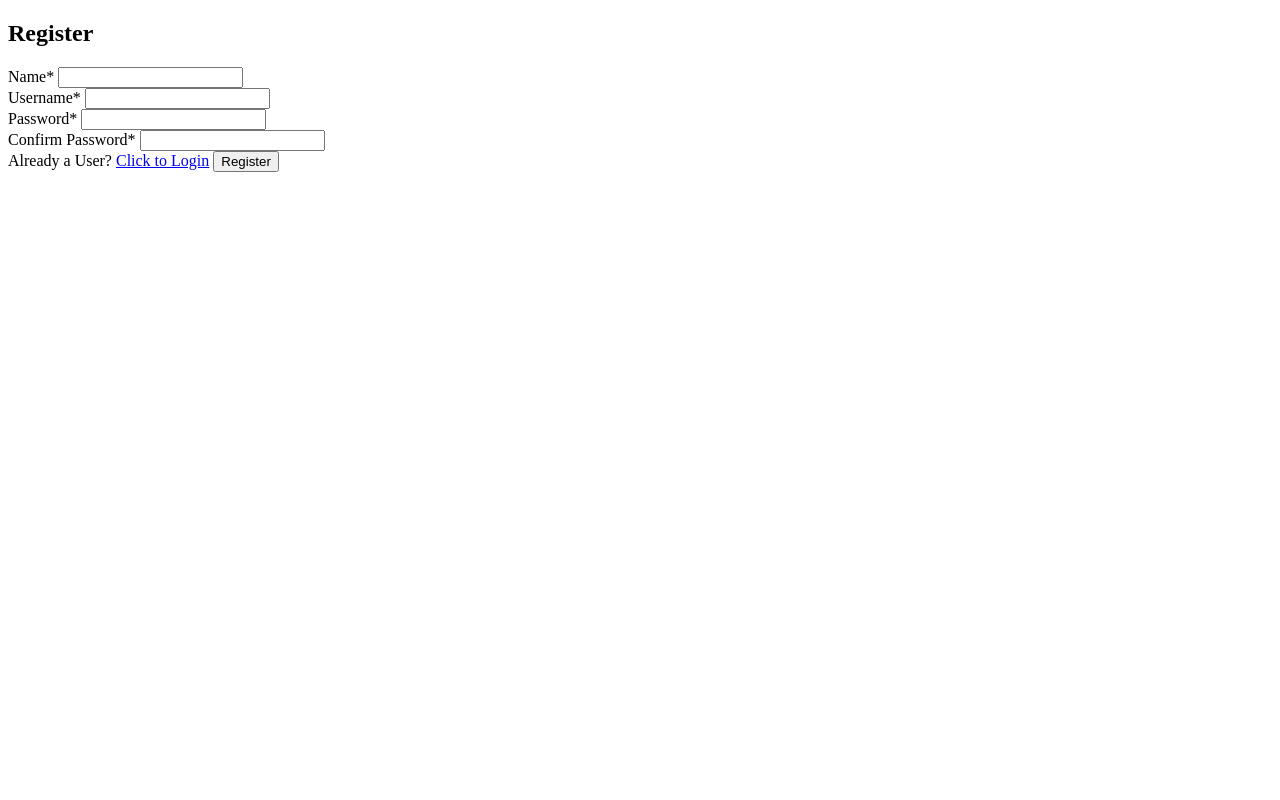
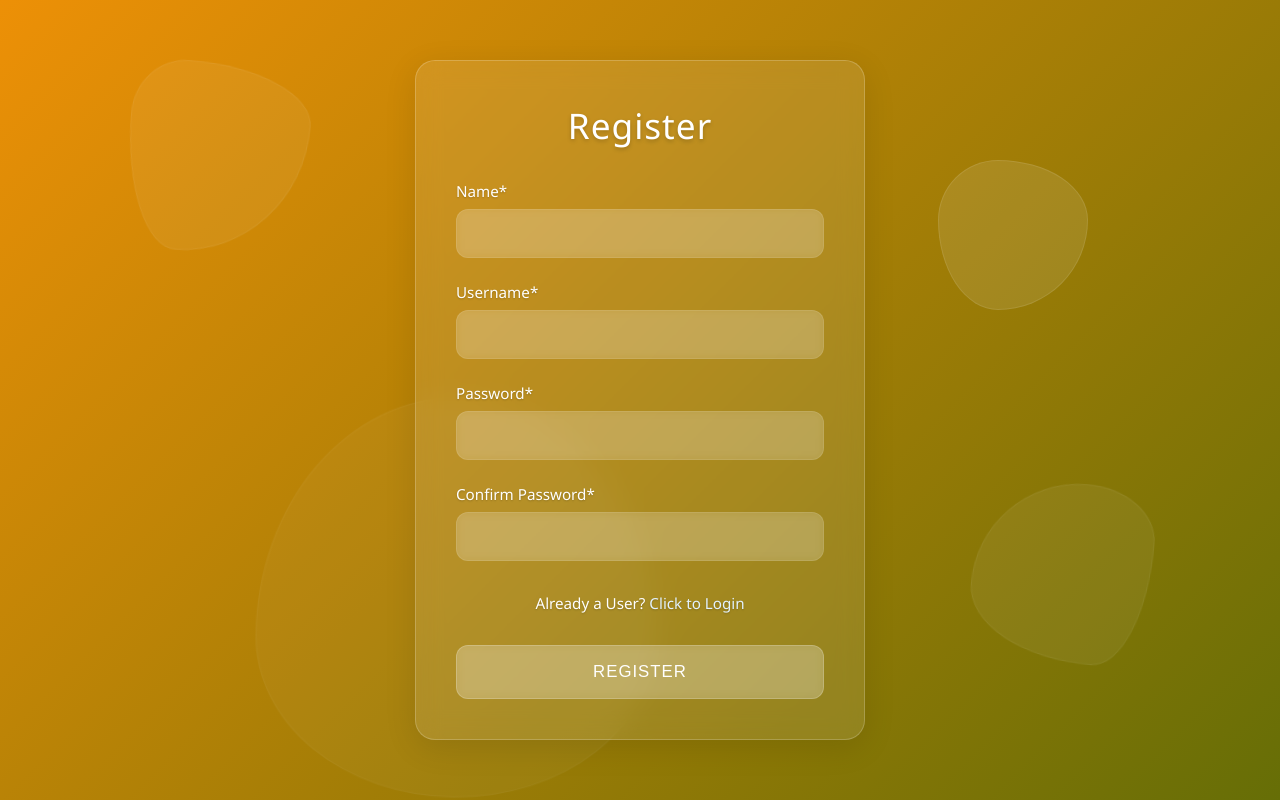
Before and after one commit to L-O-R/to_do, a plain HTML site: page registeration.html in a window 1280 px wide. Drawn offline with Linux system fonts and the light colour scheme.

Commit message:
added login and registeration css

```diff
--- a/registeration.html
+++ b/registeration.html
@@ -9,6 +9,10 @@
 </head>
 
 <body>
+    <div class="shape"></div>
+    <div class="shape"></div>
+    <div class="shape"></div>
+    <div class="shape"></div>
     <section>
         <h1>Register</h1>
         <form>
--- a/style/login.css
+++ b/style/login.css
@@ -0,0 +1,205 @@
+* {
+    margin: 0;
+    padding: 0;
+    box-sizing: border-box;
+}
+
+body {
+    font-family: 'Arial', sans-serif;
+    min-height: 100vh;
+    background: linear-gradient(135deg, #667eea 0%, #764ba2 100%);
+    display: flex;
+    justify-content: center;
+    align-items: center;
+    overflow: hidden;
+    position: relative;
+}
+
+body::before,
+body::after {
+    content: '';
+    position: absolute;
+    width: 300px;
+    height: 300px;
+    border-radius: 50%;
+    background: rgba(255, 255, 255, 0.1);
+    animation: float 6s ease-in-out infinite;
+    z-index: -1;
+}
+
+body::before {
+    top: 10%;
+    left: 10%;
+    animation-delay: 0s;
+}
+
+body::after {
+    bottom: 10%;
+    right: 10%;
+    animation-delay: 3s;
+}
+
+@keyframes float {
+
+    0%,
+    100% {
+        transform: translateY(0px) scale(1);
+        opacity: 0.3;
+    }
+
+    50% {
+        transform: translateY(-20px) scale(1.1);
+        opacity: 0.6;
+    }
+}
+
+section {
+    background: rgba(255, 255, 255, 0.1);
+    backdrop-filter: blur(10px);
+    border: 1px solid rgba(255, 255, 255, 0.2);
+    border-radius: 20px;
+    padding: 2rem;
+    width: 90%;
+    max-width: 400px;
+    box-shadow: 0 8px 32px rgba(0, 0, 0, 0.1);
+}
+
+@keyframes pulse {
+
+    0%,
+    100% {
+        transform: scale(1);
+        box-shadow: 0 8px 32px rgba(0, 0, 0, 0.1);
+    }
+
+    50% {
+        transform: scale(1.02);
+        box-shadow: 0 12px 40px rgba(0, 0, 0, 0.15);
+    }
+}
+
+h1 {
+    color: white;
+    text-align: center;
+    margin-bottom: 2rem;
+    font-weight: 300;
+    letter-spacing: 2px;
+    text-shadow: 0 2px 4px rgba(0, 0, 0, 0.3);
+}
+
+form {
+    display: flex;
+    flex-direction: column;
+    gap: 1.5rem;
+}
+
+div {
+    display: flex;
+    flex-direction: column;
+    gap: 0.5rem;
+}
+
+label {
+    color: white;
+    font-size: 0.9rem;
+    font-weight: 300;
+    text-shadow: 0 1px 2px rgba(0, 0, 0, 0.3);
+}
+
+input {
+    padding: 0.8rem 1rem;
+    border: none;
+    border-radius: 10px;
+    background: rgba(255, 255, 255, 0.15);
+    backdrop-filter: blur(5px);
+    color: white;
+    font-size: 1rem;
+    border: 1px solid rgba(255, 255, 255, 0.1);
+    transition: all 0.3s ease;
+}
+
+input:focus {
+    outline: none;
+    background: rgba(255, 255, 255, 0.25);
+    border: 1px solid rgba(255, 255, 255, 0.3);
+    transform: translateY(-2px);
+}
+
+input::placeholder {
+    color: rgba(255, 255, 255, 0.7);
+}
+
+span {
+    color: white;
+    text-align: center;
+    font-size: 0.9rem;
+    text-shadow: 0 1px 2px rgba(0, 0, 0, 0.3);
+}
+
+a {
+    color: #e3f2fd;
+    text-decoration: none;
+    transition: color 0.3s ease;
+}
+
+a:hover {
+    color: #bbdefb;
+    text-decoration: underline;
+}
+
+.login_btn {
+    padding: 0.8rem 2rem;
+    border: none;
+    border-radius: 10px;
+    background: rgba(255, 255, 255, 0.2);
+    backdrop-filter: blur(5px);
+    color: white;
+    font-size: 1rem;
+    font-weight: 500;
+    cursor: pointer;
+    transition: all 0.3s ease;
+    border: 1px solid rgba(255, 255, 255, 0.2);
+    text-transform: uppercase;
+    letter-spacing: 1px;
+}
+
+.login_btn:hover {
+    background: rgba(255, 255, 255, 0.3);
+    transform: translateY(-2px);
+    box-shadow: 0 5px 15px rgba(0, 0, 0, 0.2);
+}
+
+
+.shape {
+    position: absolute;
+    background: rgba(255, 255, 255, 0.1);
+    animation: float 8s ease-in-out infinite;
+    z-index: -1;
+}
+
+.shape:nth-child(1) {
+    width: 100px;
+    height: 100px;
+    top: 20%;
+    right: 15%;
+    border-radius: 30% 70% 70% 30% / 30% 30% 70% 70%;
+    animation-delay: 1s;
+}
+
+.shape:nth-child(2) {
+    width: 150px;
+    height: 150px;
+    bottom: 25%;
+    left: 10%;
+    border-radius: 60% 40% 30% 70% / 60% 30% 70% 40%;
+    animation-delay: 2s;
+}
+
+.shape:nth-child(3) {
+    width: 80px;
+    height: 80px;
+    top: 60%;
+    right: 20%;
+    border-radius: 50% 50% 50% 50% / 60% 60% 40% 40%;
+    animation-delay: 4s;
+}
--- a/style/register.css
+++ b/style/register.css
@@ -0,0 +1,207 @@
+* {
+    margin: 0;
+    padding: 0;
+    box-sizing: border-box;
+}
+
+body {
+    font-family: 'Segoe UI', system-ui, -apple-system, sans-serif;
+    min-height: 100vh;
+    background: linear-gradient(135deg, #ed9006 0%, #666e06 100%);
+    display: flex;
+    justify-content: center;
+    align-items: center;
+    overflow: hidden;
+    position: relative;
+    padding: 20px;
+}
+
+.shape {
+    position: absolute;
+    background: rgba(255, 255, 255, 0.1);
+    animation: float 8s ease-in-out infinite;
+    z-index: -1;
+    border: 1px solid rgba(255, 255, 255, 0.1);
+}
+
+.shape:nth-child(1) {
+    width: 180px;
+    height: 190px;
+    top: 10%;
+    left: 10%;
+    border-radius: 30% 70% 70% 30% / 30% 30% 70% 70%;
+    animation-delay: 0s;
+}
+
+.shape:nth-child(2) {
+    width: 180px;
+    height: 180px;
+    bottom: 15%;
+    right: 10%;
+    border-radius: 60% 40% 30% 70% / 60% 30% 70% 40%;
+    animation-delay: 2s;
+}
+
+.shape:nth-child(3) {
+    width: 400px;
+    height: 400px;
+    top: 50%;
+    left: 20%;
+    border-radius: 50% 50% 50% 50% / 60% 60% 40% 40%;
+    animation-delay: 4s;
+}
+
+.shape:nth-child(4) {
+    width: 150px;
+    height: 150px;
+    top: 20%;
+    right: 15%;
+    border-radius: 40% 60% 60% 40% / 40% 40% 60% 60%;
+    animation-delay: 6s;
+}
+
+@keyframes float {
+
+    0%,
+    100% {
+        transform: translateY(0px) rotate(0deg);
+        opacity: 0.3;
+    }
+
+    50% {
+        transform: translateY(-20px) rotate(5deg);
+        opacity: 0.6;
+    }
+}
+
+section {
+    background: rgba(255, 255, 255, 0.1);
+    backdrop-filter: blur(12px);
+    -webkit-backdrop-filter: blur(12px);
+    border: 1px solid rgba(255, 255, 255, 0.2);
+    border-radius: 20px;
+    padding: 2.5rem;
+    width: 100%;
+    max-width: 450px;
+    box-shadow: 0 8px 32px rgba(0, 0, 0, 0.1);
+    transition: transform 0.3s ease, box-shadow 0.3s ease;
+}
+
+section:hover {
+    transform: translateY(-5px);
+    box-shadow: 0 12px 40px rgba(0, 0, 0, 0.15);
+}
+
+h1 {
+    color: white;
+    text-align: center;
+    margin-bottom: 2rem;
+    font-weight: 400;
+    letter-spacing: 1px;
+    text-shadow: 0 2px 4px rgba(0, 0, 0, 0.2);
+    font-size: 2.2rem;
+}
+
+form {
+    display: flex;
+    flex-direction: column;
+    gap: 1.5rem;
+}
+
+div {
+    display: flex;
+    flex-direction: column;
+    gap: 0.5rem;
+}
+
+label {
+    color: white;
+    font-size: 0.95rem;
+    font-weight: 400;
+    text-shadow: 0 1px 2px rgba(0, 0, 0, 0.2);
+}
+
+input {
+    padding: 0.9rem 1.2rem;
+    border: none;
+    border-radius: 12px;
+    background: rgba(255, 255, 255, 0.15);
+    backdrop-filter: blur(5px);
+    color: white;
+    font-size: 1rem;
+    border: 1px solid rgba(255, 255, 255, 0.1);
+    transition: all 0.3s ease;
+}
+
+input:focus {
+    outline: none;
+    background: rgba(255, 255, 255, 0.25);
+    border: 1px solid rgba(255, 255, 255, 0.3);
+    transform: translateY(-2px);
+    box-shadow: 0 5px 15px rgba(0, 0, 0, 0.1);
+}
+
+input::placeholder {
+    color: rgba(255, 255, 255, 0.7);
+}
+
+span {
+    color: white;
+    text-align: center;
+    font-size: 0.95rem;
+    text-shadow: 0 1px 2px rgba(0, 0, 0, 0.2);
+    margin-top: 0.5rem;
+}
+
+a {
+    color: #e3f2fd;
+    text-decoration: none;
+    font-weight: 500;
+    transition: color 0.3s ease;
+}
+
+a:hover {
+    color: #bbdefb;
+    text-decoration: underline;
+}
+
+.login_btn {
+    padding: 1rem 2rem;
+    border: none;
+    border-radius: 12px;
+    background: rgba(255, 255, 255, 0.2);
+    backdrop-filter: blur(5px);
+    color: white;
+    font-size: 1.05rem;
+    font-weight: 500;
+    cursor: pointer;
+    transition: all 0.3s ease;
+    border: 1px solid rgba(255, 255, 255, 0.2);
+    text-transform: uppercase;
+    letter-spacing: 1px;
+    margin-top: 0.5rem;
+}
+
+.login_btn:hover {
+    background: rgba(255, 255, 255, 0.3);
+    transform: translateY(-3px);
+    box-shadow: 0 8px 20px rgba(0, 0, 0, 0.2);
+}
+
+.login_btn:active {
+    transform: translateY(-1px);
+}
+
+@media (max-width: 480px) {
+    section {
+        padding: 2rem 1.5rem;
+    }
+
+    h1 {
+        font-size: 1.8rem;
+    }
+
+    input {
+        padding: 0.8rem 1rem;
+    }
+}
```
Also changed, not shown: login.html (+3 -0 lines).
